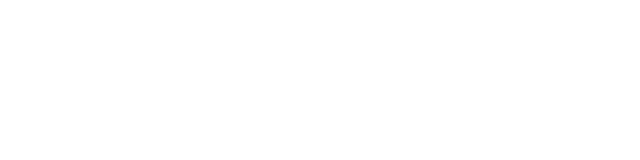
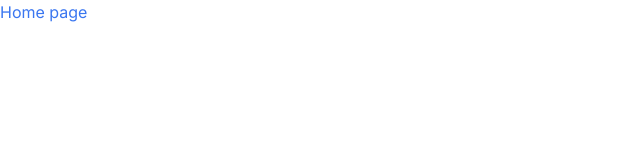
Before and after one commit to Keshav-Madhav/chatter, a Next.js app: page / in a window 1280 px wide. Shown: the top 160 px of the page, without its empty margins (0-640 px from the left). Built offline with nearby package versions, Linux system fonts and the light colour scheme.

Commit message:
Added theme

```diff
--- a/package.json
+++ b/package.json
@@ -14,6 +14,7 @@
     "clsx": "^2.1.1",
     "lucide-react": "^0.427.0",
     "next": "14.2.5",
+    "next-themes": "^0.3.0",
     "react": "^18",
     "react-dom": "^18",
     "tailwind-merge": "^2.5.2",
--- a/src/app/layout.tsx
+++ b/src/app/layout.tsx
@@ -1,6 +1,7 @@
 import type { Metadata } from "next";
 import { Inter } from "next/font/google";
 import "./globals.css";
+import { ThemeProvider } from "@/providers/theme-provider";
 
 const inter = Inter({ subsets: ["latin"] });
 
@@ -16,7 +17,15 @@
 }>) {
   return (
     <html lang="en">
-      <body className={inter.className}>{children}</body>
+      <body className={inter.className}>
+        <ThemeProvider
+          attribute="class"
+          defaultTheme="system"
+          enableSystem
+        >
+          {children}
+        </ThemeProvider>
+      </body>
     </html>
   );
 }
--- a/src/app/page.tsx
+++ b/src/app/page.tsx
@@ -2,8 +2,8 @@
 
 export default function Home() {
   return (
-    <main className="flex min-h-screen flex-col items-center justify-between p-24">
-
+    <main className="">
+      <h2 className="text-primary-main">Home page</h2>
     </main>
   );
 }
--- /dev/null
+++ b/src/providers/theme-provider.tsx
@@ -0,0 +1,9 @@
+"use client"
+
+import * as React from "react"
+import { ThemeProvider as NextThemesProvider } from "next-themes"
+import { type ThemeProviderProps } from "next-themes/dist/types"
+
+export function ThemeProvider({ children, ...props }: ThemeProviderProps) {
+  return <NextThemesProvider {...props}>{children}</NextThemesProvider>
+}
--- a/tailwind.config.ts
+++ b/tailwind.config.ts
@@ -27,6 +27,7 @@
         primary: {
           DEFAULT: "hsl(var(--primary))",
           foreground: "hsl(var(--primary-foreground))",
+          main:"#3A76F0"
         },
         secondary: {
           DEFAULT: "hsl(var(--secondary))",
```
Also changed, not shown: 1 other file (tests, documents, lock files or other folders).
